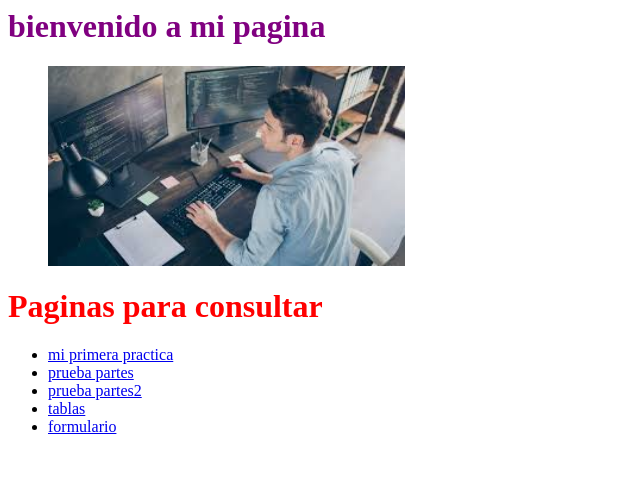
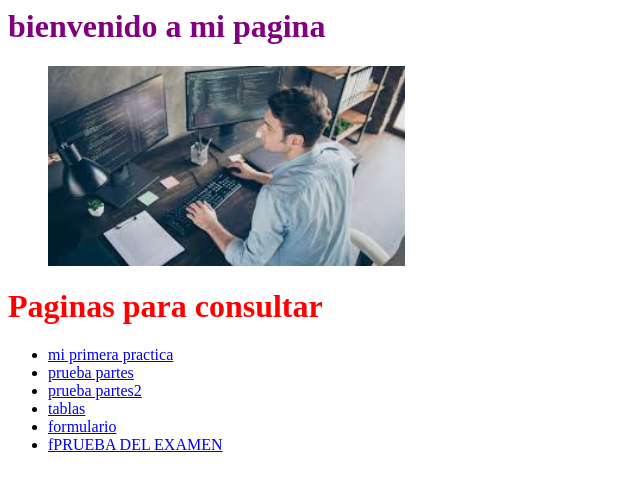
Before and after one commit to santiago99988/santiiago-victor, a plain HTML site: page index.html in a window 1280 px wide. Shown: the whole page, without its empty margins (0-640 px from the left). Drawn offline with Linux system fonts and the light colour scheme.

Commit message:
Update index.html

```diff
--- a/index.html
+++ b/index.html
@@ -18,6 +18,7 @@
   <li><a href="partes2.html">        prueba partes2</a></i>
   <li><a href="tabla.html">          tablas</a></i>
   <li><a href="formulario2 .html">    formulario</a></i>
+    <li><a href="pruebas para examen.html">    fPRUEBA DEL EXAMEN</a></i>
 </ul>
 </body>
 </html>
```
